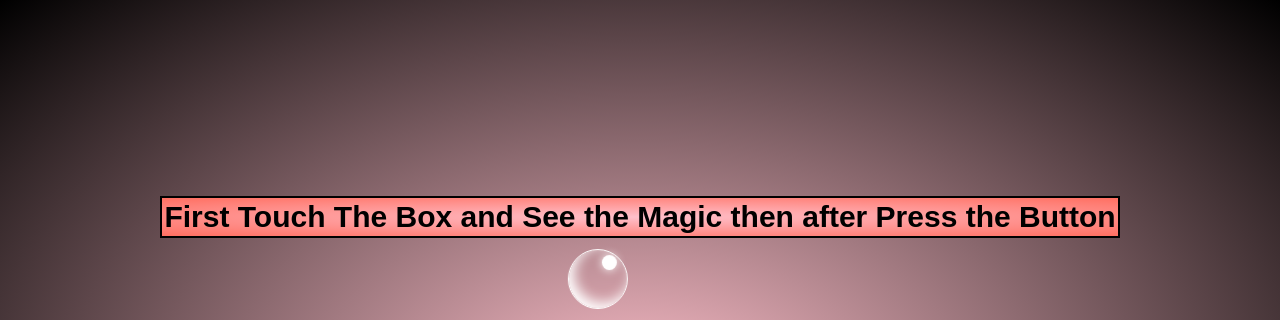
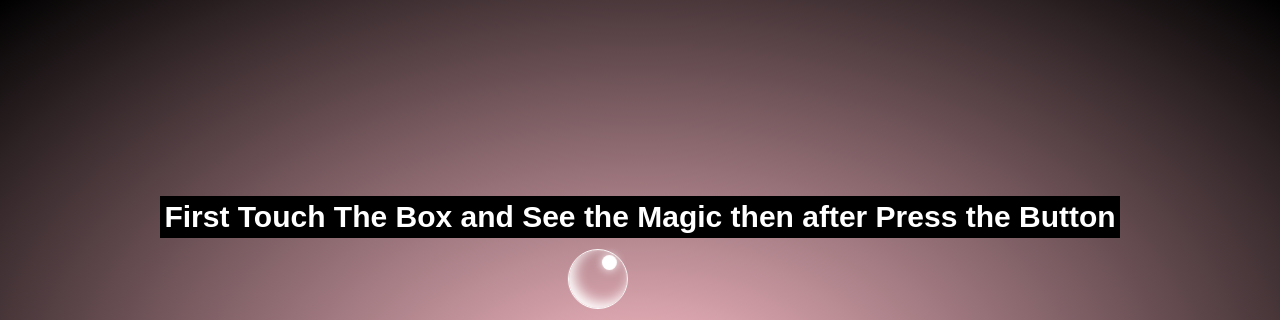
Before and after one commit to ami1704/Anniversary, a plain HTML site: page index.html in a window 1280 px wide. Shown: the top 320 px of the page. Drawn offline with nearby package versions, Linux system fonts and the light colour scheme.

Commit message:
Update style.css

```diff
--- a/style.css
+++ b/style.css
@@ -219,7 +219,8 @@ h1{
   padding: 2px;
   height: auto;
   width: auto;
-  background: radial-gradient(pink,#FF6F61);
+  background: black;
+  color:white;
   /*border: none;*/
   font-size: 30px;
   font-family: sans-serif;
```
